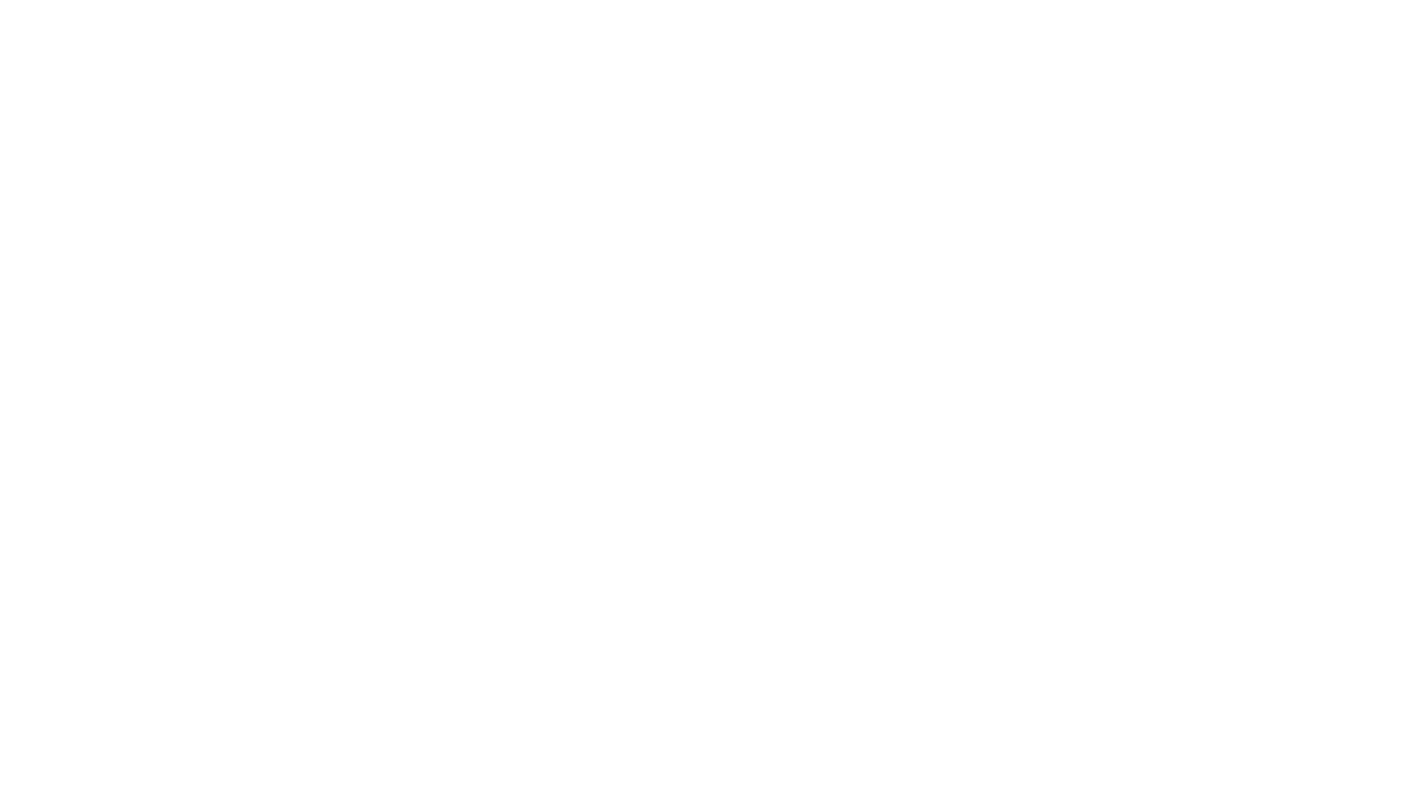
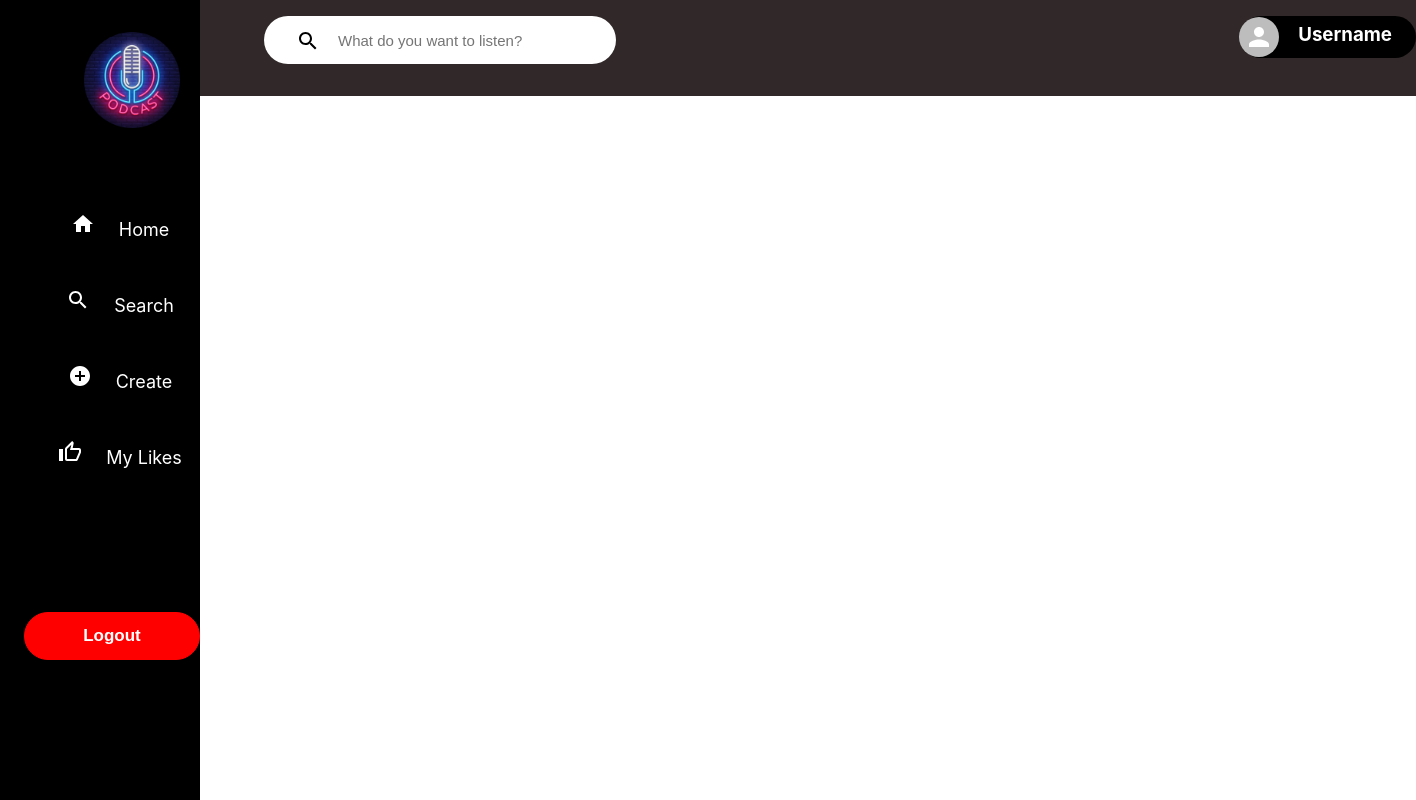
Before and after one commit to Ritika091/Team-TechKnowBit, a React (Create React App) app in the folder frontend/: page /search in a window 1280 px wide. Before the commit this address had no page. Shown: the whole page, 1416 px wide, since content can reach past the window. Built offline with nearby package versions, Linux system fonts and the light colour scheme.

Commit message:
added search section

```diff
--- a/frontend/src/App.js
+++ b/frontend/src/App.js
@@ -4,6 +4,7 @@ import Login from './Components/Login/Login';
 import SignUp from './Components/Sign Up/SignUp';
 import Home from './Components/Home/Home';
 import Logout from './Components/Logout/Logout';
+import Search from './Components/Search/Search';
 
 function App() {
   return (
@@ -14,6 +15,7 @@ function App() {
         <Route exact path='/login' element={<Login/>}></Route>
         <Route exact path='/signup' element={<SignUp/>}></Route>
         <Route exact path='/logout' element={<Logout/>}></Route>
+        <Route exact path='/search' element={<Search/>}></Route>
       </Routes>
     </div>
     </BrowserRouter>
--- /dev/null
+++ b/frontend/src/Components/Search/Search.css
@@ -0,0 +1,47 @@
+.Search{
+    display: flex;
+}
+.nav{
+    background-color: rgb(49, 41, 41);
+    width: 100vw;
+    height: 12vh;
+}
+.SearchSec{
+    display: flex;
+    background: rgb(255, 255, 255);
+    width: 22rem;
+    border-radius: 4rem;
+    height: 3rem;
+    margin-top: 1rem;
+    margin-left: 4rem;
+}
+.searchIcon{
+    margin-top: 0.8rem;
+    margin-left: 2rem;
+    margin-right: 1rem;
+}
+.SearchSec input[type=text]{
+    width: 15rem;
+    border: none;
+    outline: none;
+    border-radius: 4rem;
+    font-size: 15px;
+}
+.profile{
+    display: flex;
+    background: black;
+    width: 11rem;
+    align-items: center;
+    color: white;
+    height: 2.6rem;
+    border-radius: 5rem;
+    margin-left: 65rem;
+    margin-top: -3rem;
+}
+.profile h3{
+    padding: 0 1.2rem;
+    margin-top: 15px;
+}
+.Ava{
+    margin-left: -1px;
+}
--- /dev/null
+++ b/frontend/src/Components/Search/Search.js
@@ -0,0 +1,23 @@
+import React from 'react'
+import SearchIcon from '@mui/icons-material/Search';
+import Avatar from '@mui/material/Avatar';
+import Sidebar from '../Sidebar/Sidebar';
+import './Search.css'
+
+export default function Search() {
+  return (
+    <div className='Search'>
+        <Sidebar/>
+        <div className="nav">
+         <div className="SearchSec">
+       <SearchIcon className='searchIcon' />
+       <input type="text" placeholder="What do you want to listen?" name="search"></input>
+       </div>
+       <div className="profile">
+       <Avatar alt="Remy Sharp" src=""  className='Ava'/>
+       <h3>Username</h3>
+       </div>
+    </div>
+    </div>
+  )
+}
--- a/frontend/src/Components/Sidebar/Sidebar.css
+++ b/frontend/src/Components/Sidebar/Sidebar.css
@@ -15,9 +15,13 @@
     font-size: 18px;
     margin-top: 3rem;
     cursor: pointer;
+    text-decoration: none;
 }
 .List{
     margin-top: 5rem;
+}
+.List a{
+    text-decoration: none;
 }
 .icon{
     margin-left: 1rem;
--- a/frontend/src/Components/Sidebar/Sidebar.js
+++ b/frontend/src/Components/Sidebar/Sidebar.js
@@ -12,14 +12,17 @@ export default function Sidebar() {
     <div className='Sidebar'>
         <img src={logo} alt="" className='Logo' />
         <ul className='List'>
-            <li>
+          <Link to='/'>
+          <li>
                 <HomeIcon className='icon'/>
                 Home
             </li>
-            <li>
-                <SearchIcon className='icon'/>
+            </Link>
+          <Link to='/search'><li>
+              <SearchIcon className='icon'/>
                 Search
             </li>
+            </Link>
             <li>
                 <AddCircleIcon className='icon'/>
                 Create
--- a/frontend/src/Components/UpperNav/UpperNav.css
+++ b/frontend/src/Components/UpperNav/UpperNav.css
@@ -3,28 +3,7 @@
     width: 100vw;
     height: 12vh;
 }
-.Search{
-    display: flex;
-    background: rgb(255, 255, 255);
-    width: 22rem;
-    border-radius: 4rem;
-    height: 3rem;
-    margin-top: 1rem;
-    margin-left: 4rem;
-}
-.searchIcon{
-    margin-top: 0.8rem;
-    margin-left: 2rem;
-    margin-right: 1rem;
-}
-.Search input[type=text]{
-    width: 15rem;
-    border: none;
-    outline: none;
-    border-radius: 4rem;
-    font-size: 15px;
-}
-.profile{
+.profile1{
     display: flex;
     background: black;
     width: 11rem;
@@ -33,9 +12,9 @@
     height: 2.6rem;
     border-radius: 5rem;
     margin-left: 65rem;
-    margin-top: -3rem;
+    margin-top: 1rem;
 }
-.profile h3{
+.profile1 h3{
     padding: 0 1.2rem;
     margin-top: 15px;
 }
--- a/frontend/src/Components/UpperNav/UpperNav.js
+++ b/frontend/src/Components/UpperNav/UpperNav.js
@@ -1,16 +1,11 @@
 import React from 'react'
 import './UpperNav.css'
-import SearchIcon from '@mui/icons-material/Search';
 import Avatar from '@mui/material/Avatar';
 
 export default function UpperNav() {
   return (
     <div className='UpperNav'>
-       <div className="Search">
-       <SearchIcon className='searchIcon' />
-       <input type="text" placeholder="What do you want to listen?" name="search"></input>
-       </div>
-       <div className="profile">
+       <div className="profile1">
        <Avatar alt="Remy Sharp" src=""  className='Ava'/>
        <h3>Username</h3>
        </div>
```
Also changed, not shown: frontend/src/Components/Podcast/Podcast.js (added, +10 -0 lines), frontend/src/Components/Podcast/Podcast.css (added).
